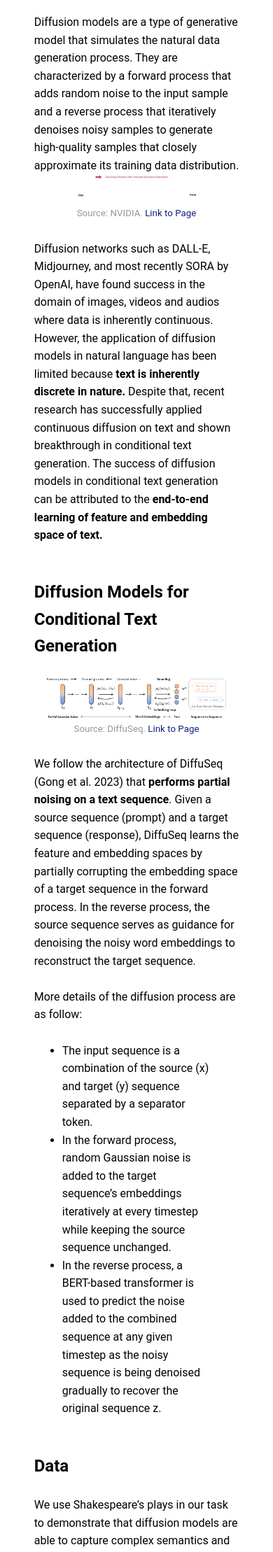
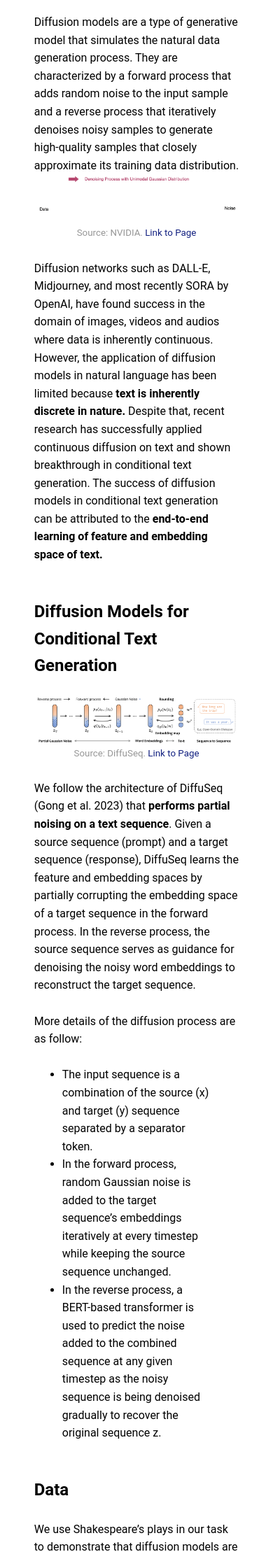
Before and after one commit to xianyingkong/diffusion-text-generation, a Jekyll site: the page built from docs/index.md, in a window 390 px wide. Shown: the part 1326-3544 px from the top of the page at 70% size. Built offline with Jekyll 4.4.1, drawn with Linux system fonts in a browser that asks for light colours.

Commit message:
adjust css for mobile responsiveness

```diff
--- a/docs/assets/css/style.css
+++ b/docs/assets/css/style.css
@@ -113,21 +113,21 @@ img {
 
 #medium-img {
     height: auto;
-    max-width: 90%;
+    max-width: 100%;
     margin-top: 1rem;
     margin-bottom: 1rem;
 }
 
 #small-img {
     height: auto;
-    max-width: 60%;
+    max-width: 100%;
     margin-top: 1rem;
     margin-bottom: 1rem;
 }
 
 #very-small-img {
     height: auto;
-    max-width: 50%;
+    max-width: 100%;
     margin-top: 1rem;
     margin-bottom: 1rem;
 }
@@ -138,3 +138,33 @@ img {
     margin-top: 1rem;
     /* margin-bottom: 1rem; */
 }
+
+@media only screen and (min-width: 600px) {
+    #medium-img {
+        height: auto;
+        max-width: 90%;
+        margin-top: 1rem;
+        margin-bottom: 1rem;
+    }
+
+    #small-img {
+        height: auto;
+        max-width: 60%;
+        margin-top: 1rem;
+        margin-bottom: 1rem;
+    }
+
+    #very-small-img {
+        height: auto;
+        max-width: 50%;
+        margin-top: 1rem;
+        margin-bottom: 1rem;
+    }
+
+    #large-img {
+        height: auto;
+        max-width: 100%;
+        margin-top: 1rem;
+        /* margin-bottom: 1rem; */
+    }
+}
```
